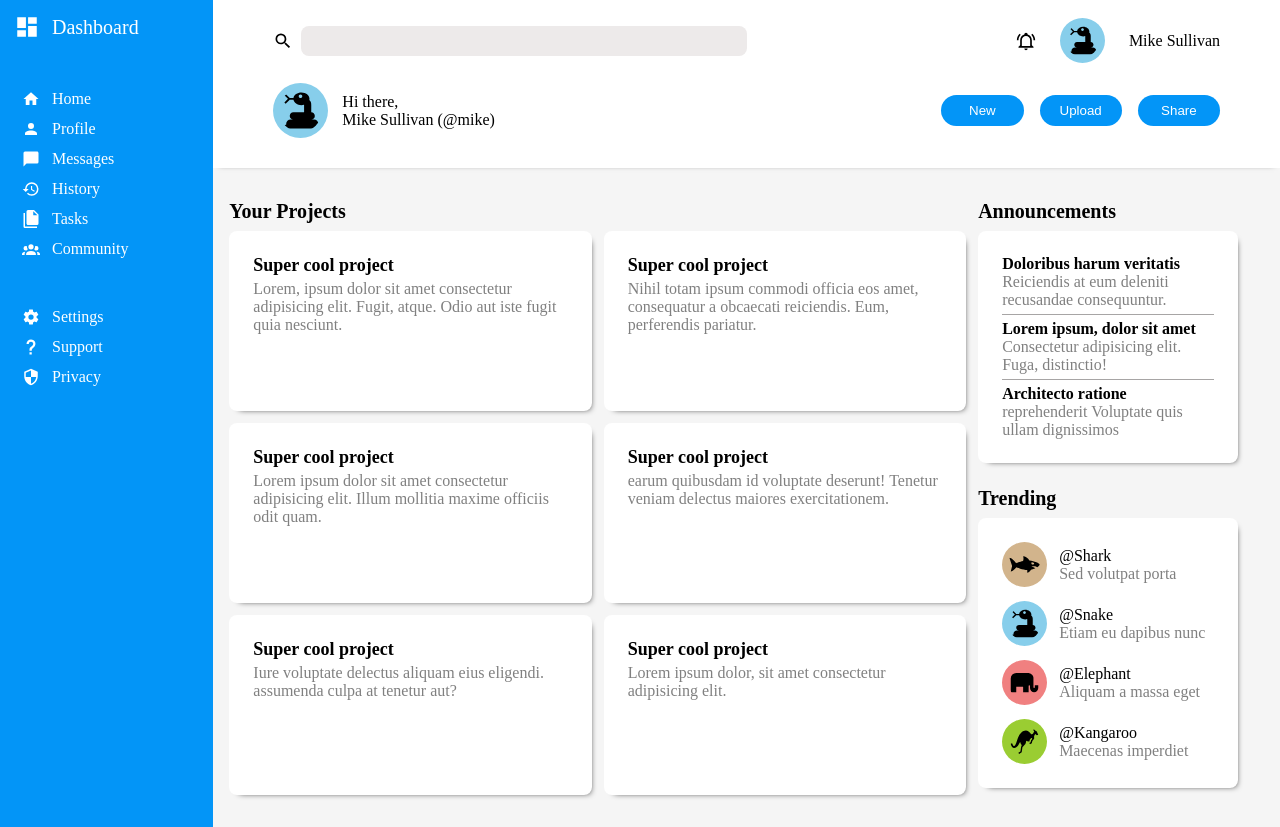
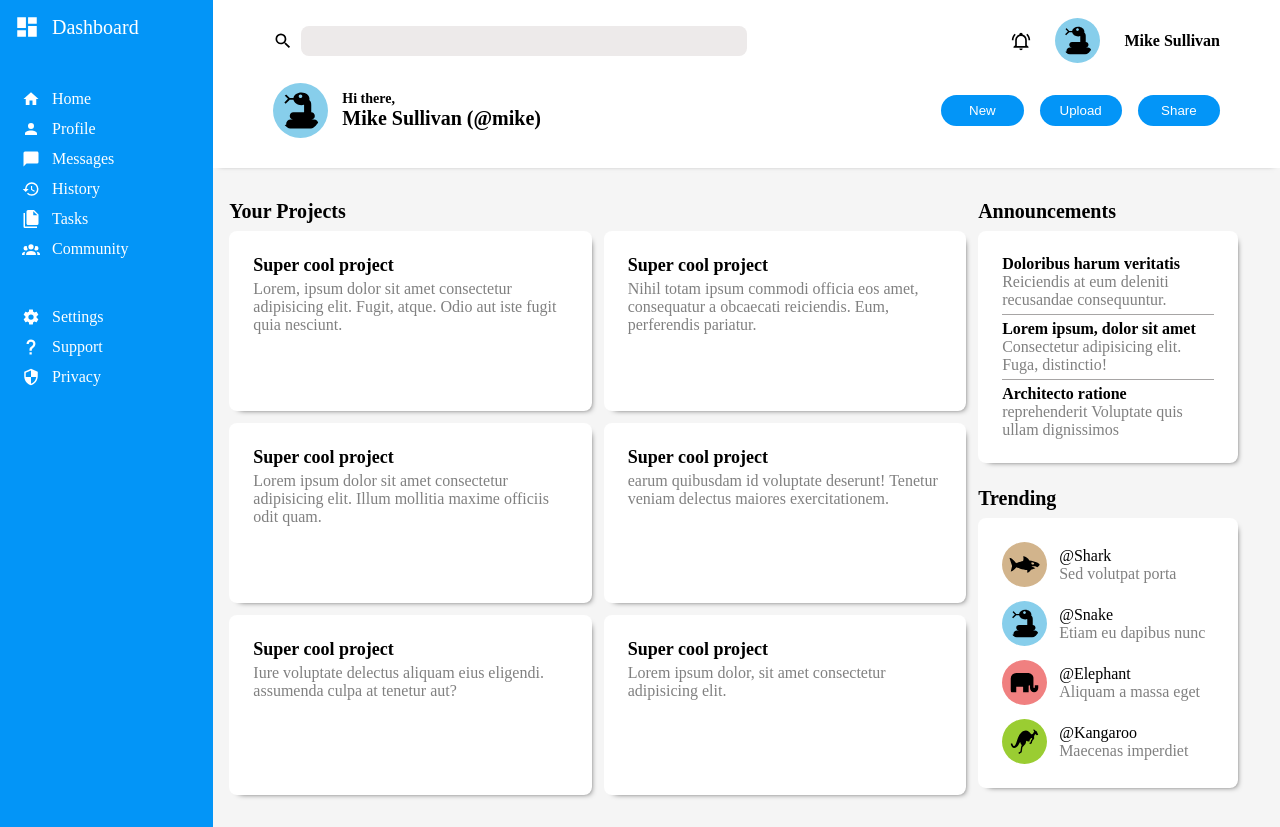
Before and after one commit to mike-344/admin-dashboard, a plain HTML site: page index.html in a window 1280 px wide. Drawn offline with Linux system fonts and the light colour scheme.

Commit message:
Edit style

```diff
--- a/styles/style.css
+++ b/styles/style.css
@@ -286,3 +286,17 @@
 .card-text{
     margin-top: 4px;
 }
+.greeting{
+    font-weight: 600;
+}
+.greeting > p:last-of-type{
+    font-size: 20px;
+}
+.greeting > p:first-of-type{
+    font-size: 14px;
+    font-weight: 550;
+}
+.user-account a{
+    font-weight: 600;
+    font-size: 16px;
+}
```
